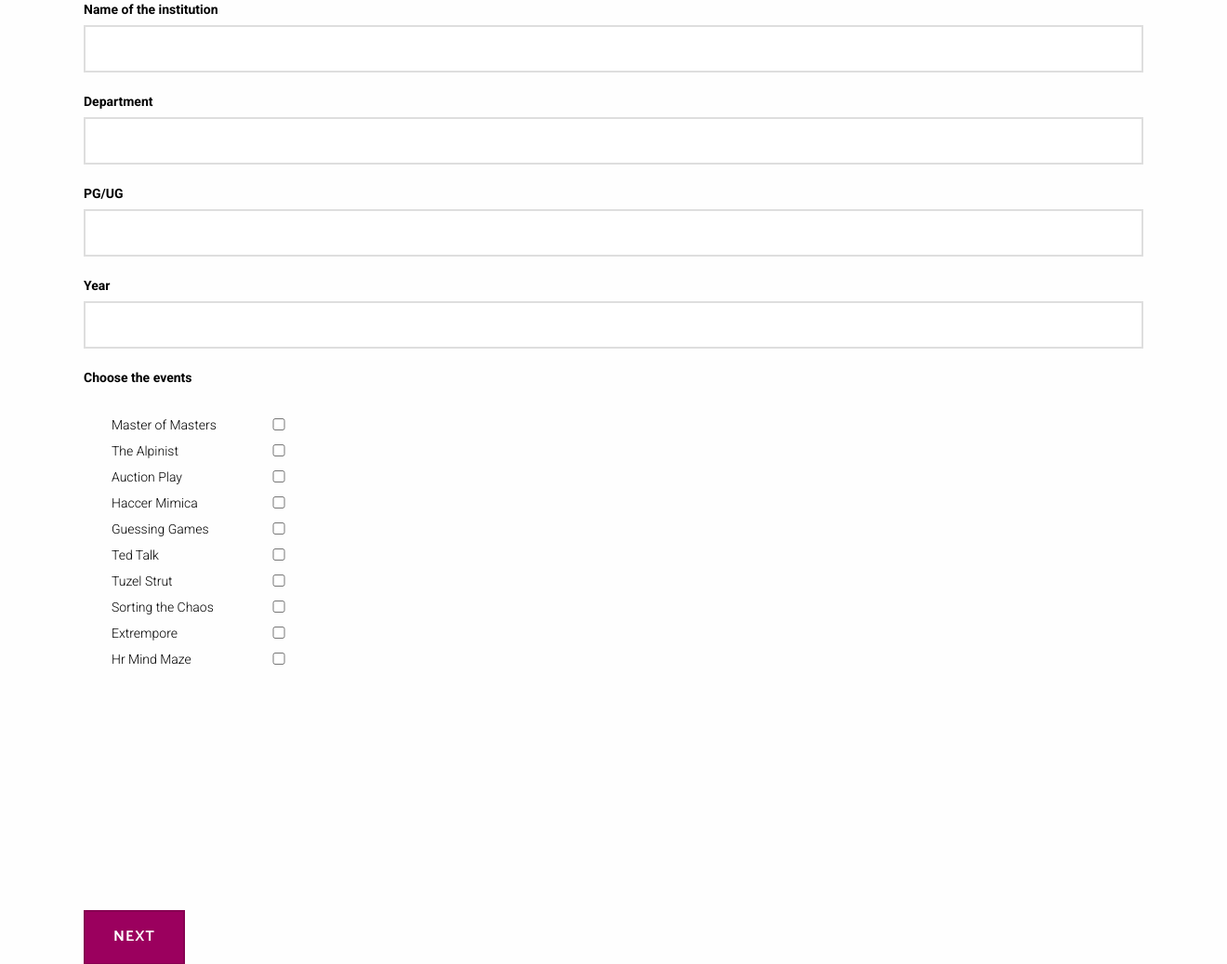
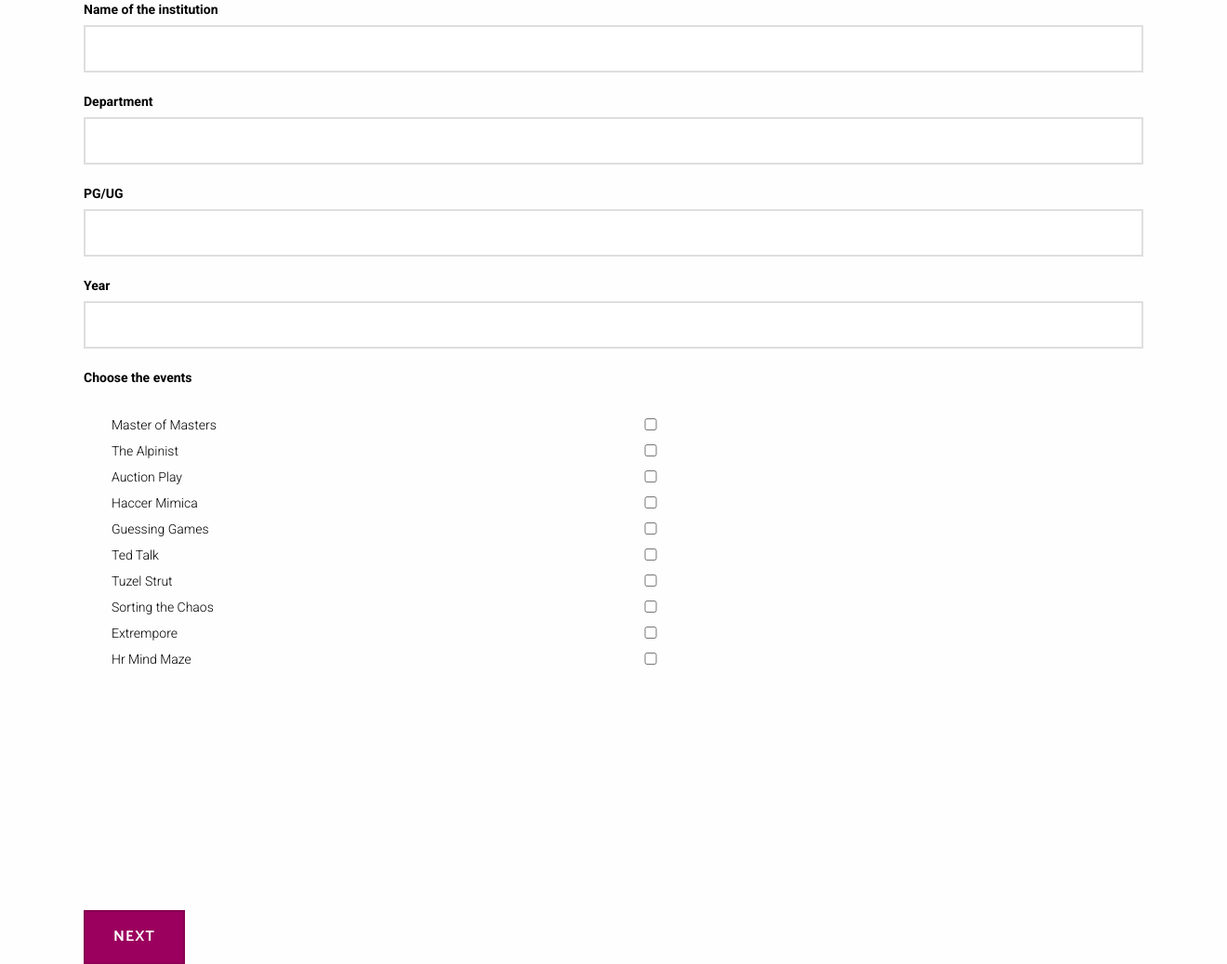
Before and after one commit to catfrd/man-project, a Flask app: page /register in a window 1320 px wide; the page is wider, and only the part inside the window is pictured. Shown: the part 282-1319 px from the top of that part at 93% size. Run offline with Flask 3, Linux system fonts and the light colour scheme; some libraries are stand-ins or nearby versions.

Commit message:
css change

```diff
--- a/templates/register.html
+++ b/templates/register.html
@@ -45,7 +45,7 @@
 
     input[type="checkbox"] {
       position: absolute;
-      margin-left: -450px;
+      margin-left: -50px;
       margin-top: 10px \9
     }
 
```
